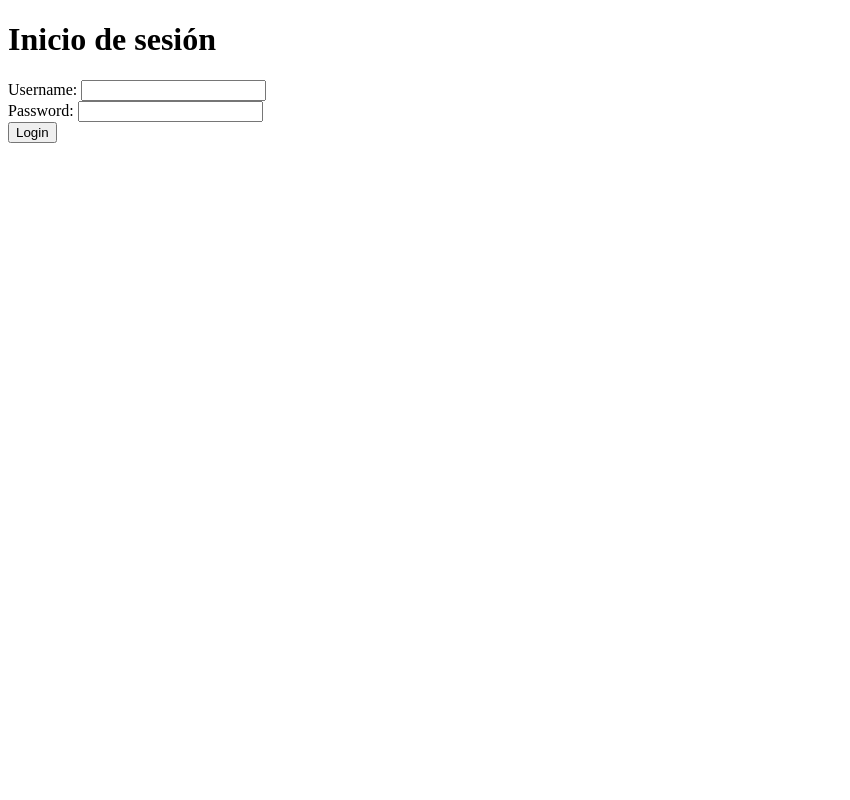
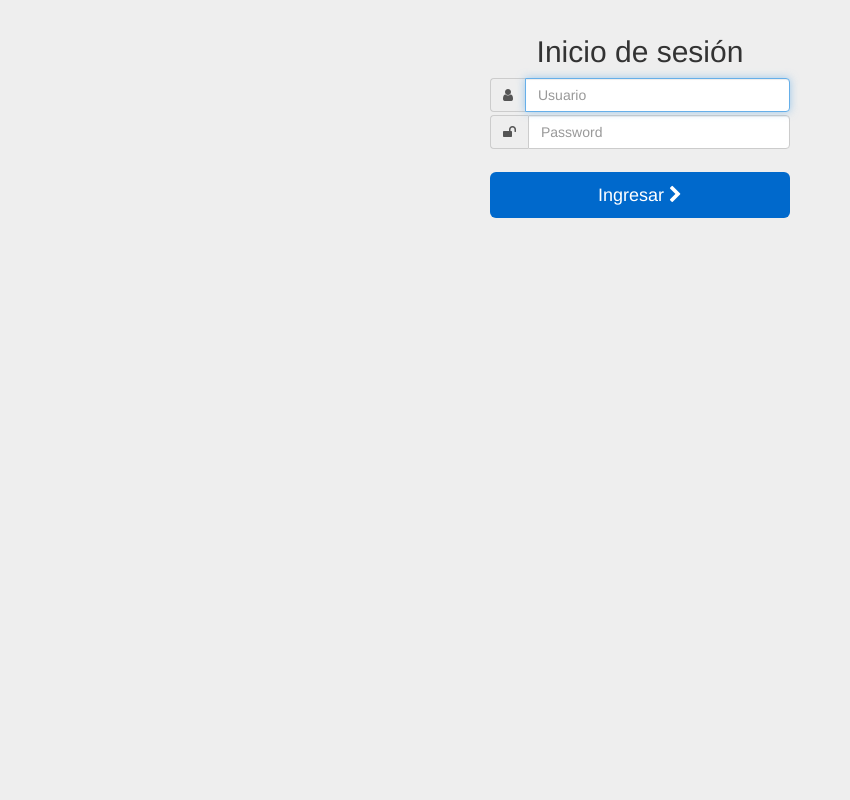
Before and after one commit to piragna5/inmo, a CodeIgniter app: page /index.php/verifylogin in a window 1280 px wide. Shown: the whole page, without its empty margins (0-850 px from the left). Run offline with CodeIgniter, Linux system fonts and the light colour scheme; some libraries are stand-ins or nearby versions.

Commit message:
Se arregla el estilo de la vista de Inicio de sesión. Se añaden los tags correspondientes para arreglar la estructura del documento HTML. Se añade Bootstrap, Font Awesome y una hoja de estilos propios.

```diff
--- a/administrador/application/views/login_view.php
+++ b/administrador/application/views/login_view.php
@@ -1,19 +1,33 @@
-<!DOCTYPE html PUBLIC "-//W3C//DTD XHTML 1.0 Transitional//EN" "http://www.w3.org/TR/xhtml1/DTD/xhtml1-transitional.dtd">
-<html xmlns="http://www.w3.org/1999/xhtml">
+<!DOCTYPE html>
+<html>
  <head>
    <title>Login</title>
+   <!-- Custom styles for the project -->
+  <link rel="stylesheet" type="text/css" href="<?php echo base_url(); ?>assets/css/prop_custom.css">
+  <!-- Latest compiled and minified Bootstrap CSS -->
+  <link rel="stylesheet" href="https://maxcdn.bootstrapcdn.com/bootstrap/3.3.1/css/bootstrap.min.css">
+  <!-- Font Awesome CDN -->
+  <link href="//maxcdn.bootstrapcdn.com/font-awesome/4.2.0/css/font-awesome.min.css" rel="stylesheet">
+  <script type="text/javascript" src="https://ajax.googleapis.com/ajax/libs/jquery/1.8.3/jquery.min.js"></script>
  </head>
- <body>
-   <h1>Inicio de sesi&oacute;n</h1>
-   <?php echo validation_errors(); ?>
-   <?php echo form_open('verifylogin'); ?>
-     <label for="username">Username:</label>
-     <input type="text" size="20" id="username" name="username"/>
-     <br/>
-     <label for="password">Password:</label>
-     <input type="password" size="20" id="password" name="password"/>
-     <br/>
-     <input type="submit" value="Login"/>
-   </form>
+ <body class="login">
+  <div class="container">
+    <div class="form-signin">
+     <h2 class="form-heading text-center">Inicio de sesi&oacute;n</h2>
+      <?php echo validation_errors(); ?>
+      <?php echo form_open('verifylogin'); ?>
+      <div class="input-group">
+        <span class="input-group-addon" id="basic-addon1"><i class="fa fa-user"></i></span>
+        <input type="text" class="form-control" size="20" placeholder="Usuario" id="username" name="username" required autofocus >
+      </div>
+      <div class="input-group">
+        <span class="input-group-addon" id="basic-addon1"><i class="fa fa-unlock"></i></span>
+        <input type="password" class="form-control" size="20" placeholder="Password" id="password" name="password" required >
+      </div>
+      <br />
+      <button class="btn btn-lg btn-block btn-login" type="submit" value="Login">Ingresar <i class="fa fa-chevron-right"></i></button>
+     </form>
+     </div><!-- END form-signin -->
+   </div><!-- END container -->
  </body>
 </html>
--- a/administrador/assets/css/prop_custom.css
+++ b/administrador/assets/css/prop_custom.css
@@ -30,3 +30,27 @@
 .flexigrid {
 	margin-top: 30px;
 }
+
+.input-group {
+	margin-bottom: 3px;
+}
+
+.login {
+	background-color: #eee;
+}
+.form-signin {
+  max-width: 330px;
+  padding: 15px;
+  margin: 0 auto;
+}
+
+.form-signin .form-signin-heading,
+.form-signin .checkbox {
+  margin-bottom: 10px;
+}
+
+.btn-login {
+	background-color: #0069cc;
+	border: 1px solid #63ade4;
+	color: #fff;
+}
```
